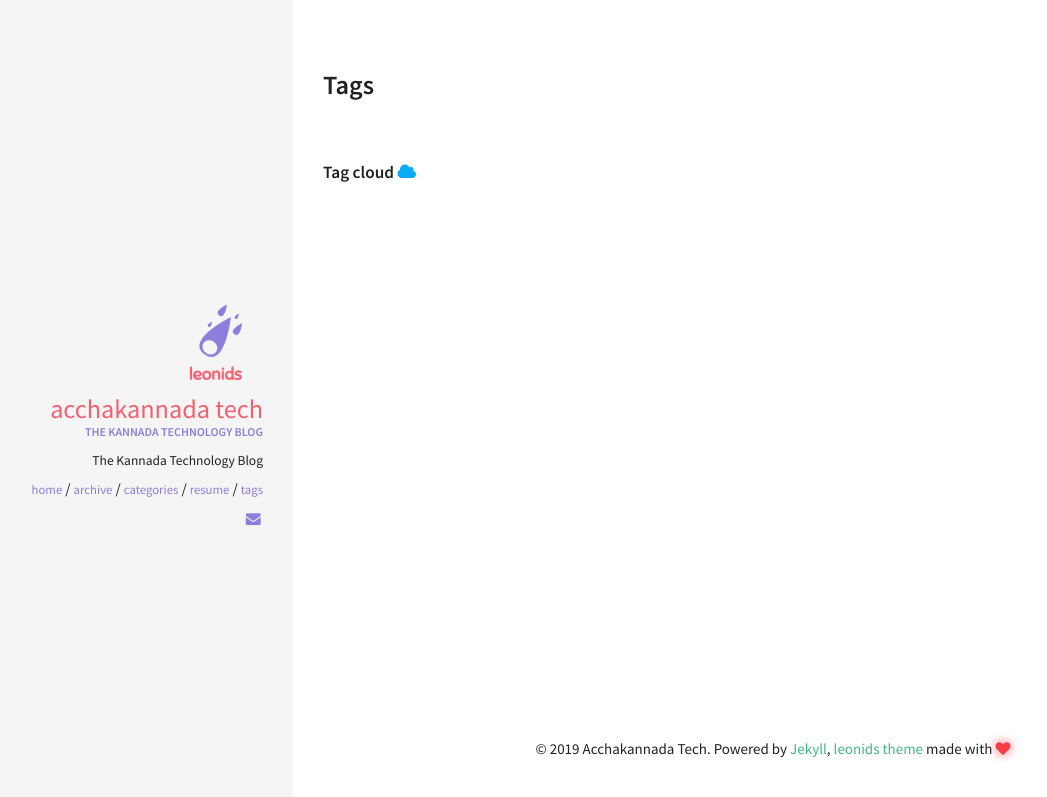
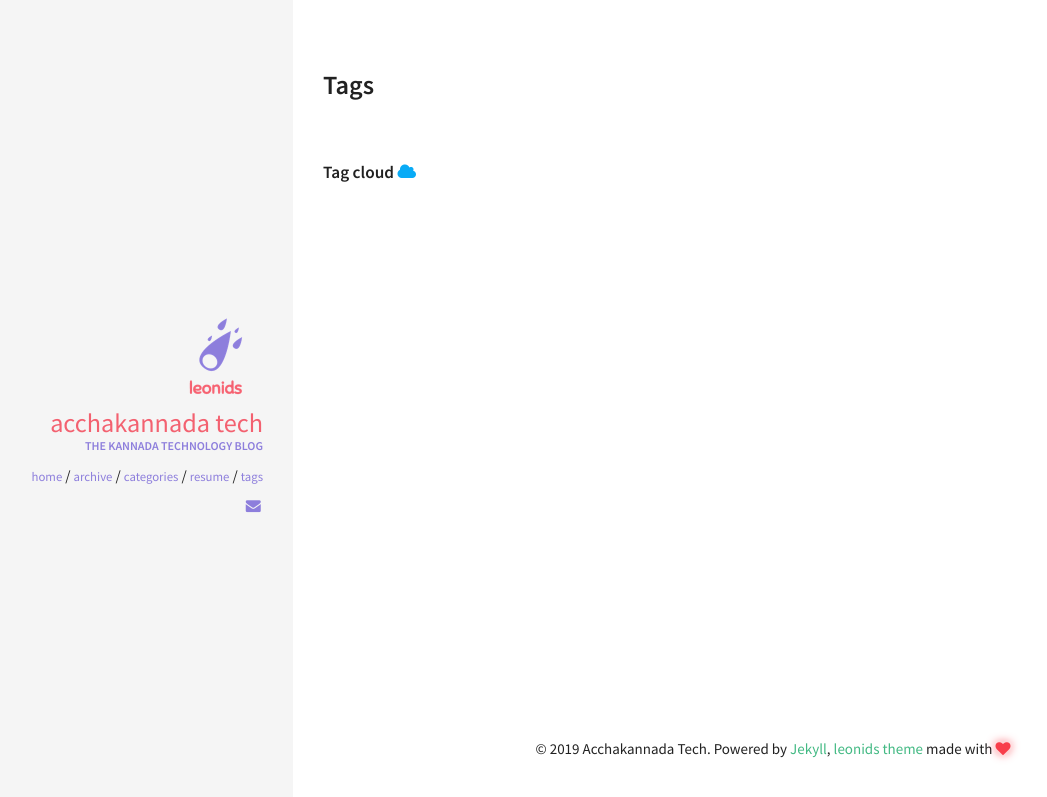
Before and after one commit to adarshkannada/Sanje, a Jekyll site: the page built from tags.html, in a window 1280 px wide. Shown: the top 797 px of the page, without its empty margins (27-1074 px from the left). Built offline with Jekyll 4.4.1, drawn with Linux system fonts in a browser that asks for light colours.

Commit message:
Update _config.yml

```diff
--- a/_config.yml
+++ b/_config.yml
@@ -36,7 +36,7 @@ owner:
   name: Acchakannada Tech
   avatar: leonids-logo.png
   job: "The Kannada Technology Blog"
-  bio: "The Kannada Technology Blog"
+  bio:
   email: adarshkannada@gmail.com
   disqus-shortname:
   twitter: #username
```
